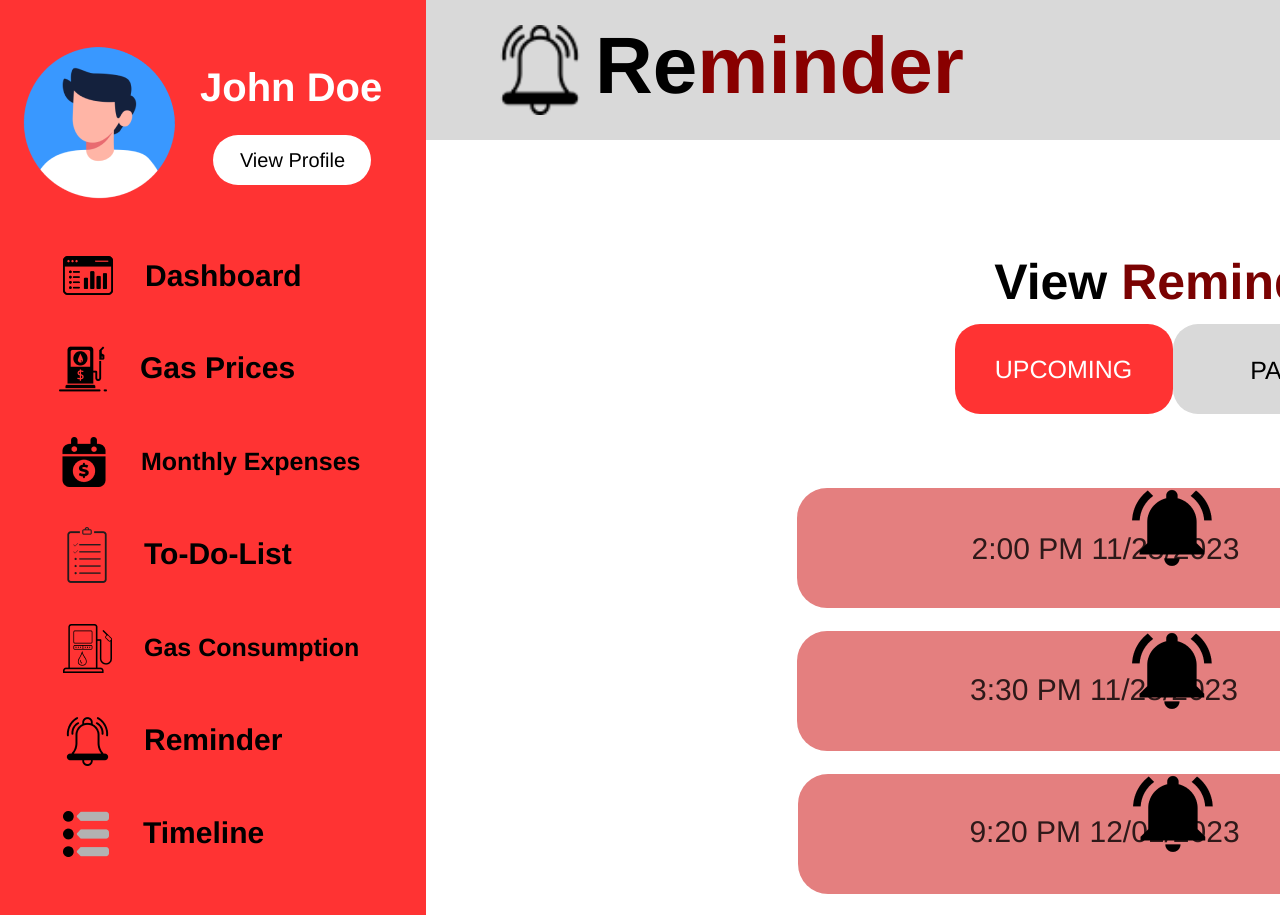
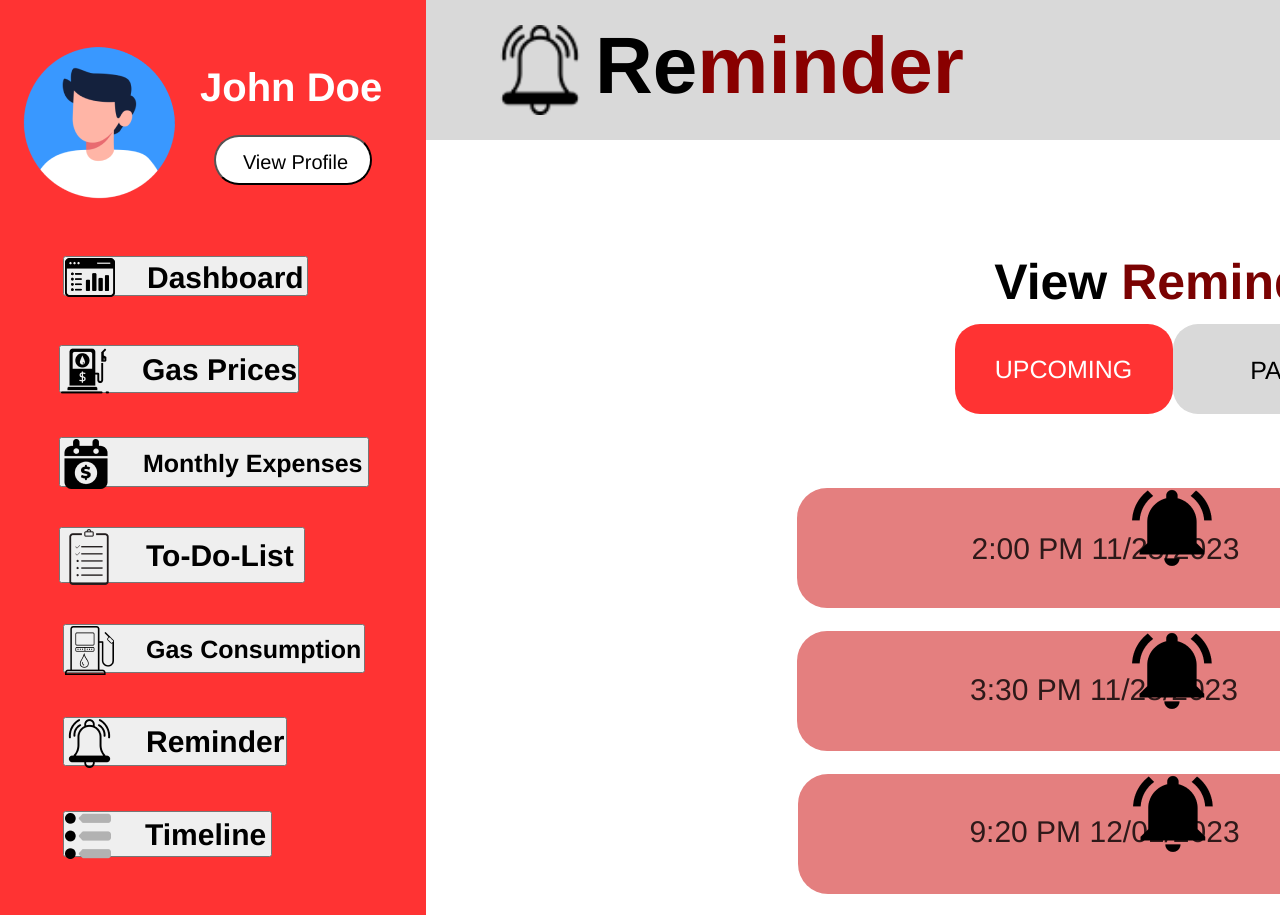
Before and after one commit to asherdave/FuelTasker, a React (Create React App) app in the folder fueltasker/: page /upcomingview in a window 1280 px wide. Shown: the top 915 px of the page. Built offline with nearby package versions, Linux system fonts and the light colour scheme.

Commit message:
button changes in upcming

```diff
--- a/fueltasker/src/Upcomingview.jsx
+++ b/fueltasker/src/Upcomingview.jsx
@@ -23,45 +23,45 @@ export const UpcomingView = () => {
                 <div className="overlap">
                     <div className="text-wrapper">John Doe</div>
                     <div className="group">
-                        <div className="overlap-group">
+                        <button className="overlap-group">
                             <div className="text-wrapper-2">View Profile</div>
-                        </div>
+                        </button>
                     </div>
                     <img className="ellipse" alt="Ellipse" src={profile} />
-                    <div className="group-2">
+                    <button className="group-2">
                         <div className="text-wrapper-3">Logout</div>
                         <img className="img" alt="Logout" src={logout} />
-                    </div>
-                    <div className="group-3">
+                    </button>
+                    <button className="group-3">
                         <div className="text-wrapper-4">Dashboard</div>
                         <div className="dash-wrapper">
                             <img className="dash" alt="Dash" src={dashboard} />
                         </div>
-                    </div>
-                    <div className="group-4">
+                    </button>
+                    <button className="group-4">
                         <div className="text-wrapper-5">Gas Prices</div>
                         <img className="gaspr" alt="Gaspr" src={gasprice} />
-                    </div>
-                    <div className="group-5">
+                    </button>
+                    <button className="group-5">
                         <div className="text-wrapper-6">Monthly Expenses</div>
                         <img className="img" alt="Monthly" src={monthly} />
-                    </div>
-                    <div className="group-6">
+                    </button>
+                    <button className="group-6">
                         <div className="text-wrapper-7">To-Do-List</div>
                         <img className="todolist" alt="Todolist" src={todolist} />
-                    </div>
-                    <div className="group-7">
+                    </button>
+                    <button className="group-7">
                         <div className="text-wrapper-8">Gas Consumption</div>
                         <img className="img-2" alt="Gascon" src={gascon} />
-                    </div>
-                    <div className="group-8">
+                    </button>
+                    <button className="group-8">
                         <div className="text-wrapper-5">Reminder</div>
                         <img className="img-2" alt="Reminder" src={reminder} />
-                    </div>
-                    <div className="group-9">
+                    </button>
+                    <button className="group-9">
                         <div className="text-wrapper-9">Timeline</div>
                         <img className="timeline" alt="Timeline" src={timeline} />
-                    </div>
+                    </button>
                 </div>
                 <div className="overlap-2">
                     <img className="reminder" alt="Reminder" src={reminder} />
```
